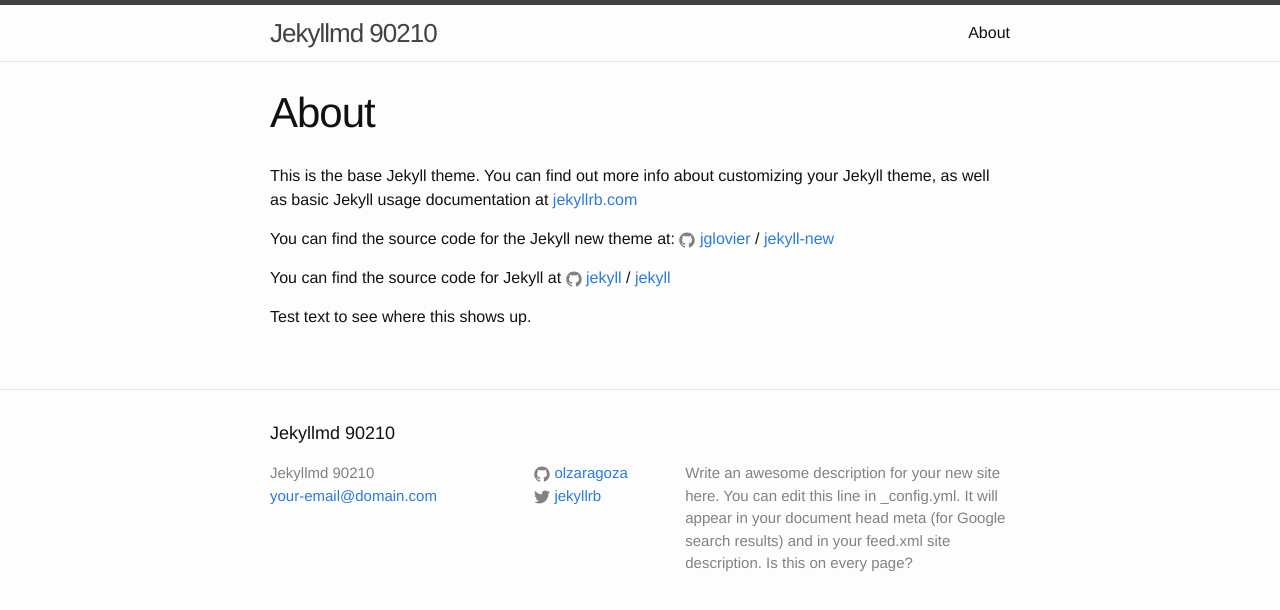
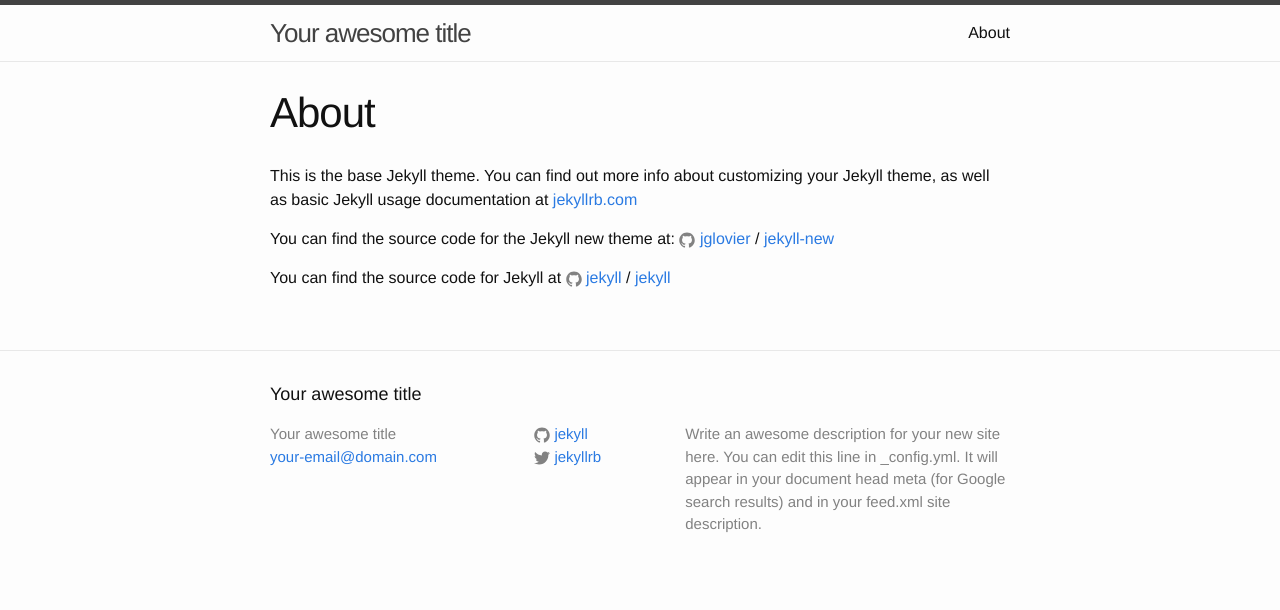
Before and after one commit to olzaragoza/jekyllmd, a Jekyll site: the page built from about.md, in a window 1280 px wide. Shown: the top 610 px of the page. Built offline with Jekyll 4.4.1, drawn with Linux system fonts in a browser that asks for light colours.

Commit message:
update config and create new build

```diff
--- a/_config.yml
+++ b/_config.yml
@@ -6,17 +6,16 @@
 # 'jekyll serve'. If you change this file, please restart the server process.
 
 # Site settings
-title: Jekyllmd 90210
+title: Your awesome title
 email: your-email@domain.com
 description: > # this means to ignore newlines until "baseurl:"
   Write an awesome description for your new site here. You can edit this
   line in _config.yml. It will appear in your document head meta (for
-  Google search results) and in your feed.xml site description.  Is this on every page?
+  Google search results) and in your feed.xml site description.
 baseurl: "" # the subpath of your site, e.g. /blog
-url: "https://olzaragoza.github.io" # the base hostname & protocol for your site
+url: "http://yourdomain.com" # the base hostname & protocol for your site
 twitter_username: jekyllrb
-github_username:  olzaragoza
+github_username:  jekyll
 
 # Build settings
 markdown: kramdown
-repository: olzaragoza/jekyllmd
--- a/about.md
+++ b/about.md
@@ -13,5 +13,3 @@ You can find the source code for the Jekyll new theme at:
 You can find the source code for Jekyll at
 {% include icon-github.html username="jekyll" %} /
 [jekyll](https://github.com/jekyll/jekyll)
-
-Test text to see where this shows up.
```
Also changed, not shown: _posts/2016-04-30-welcome-to-jekyll.markdown (added, +25 -0 lines), index.html (added, +23 -0 lines).
